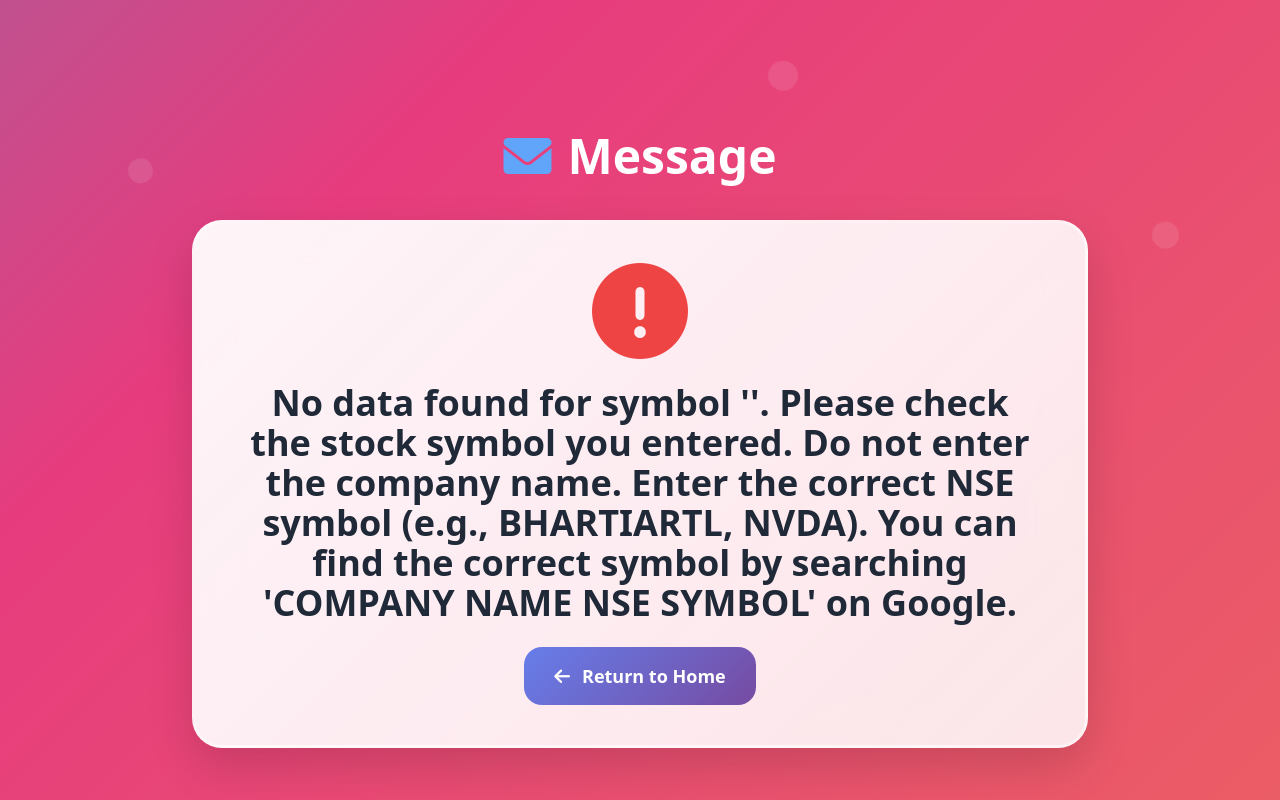
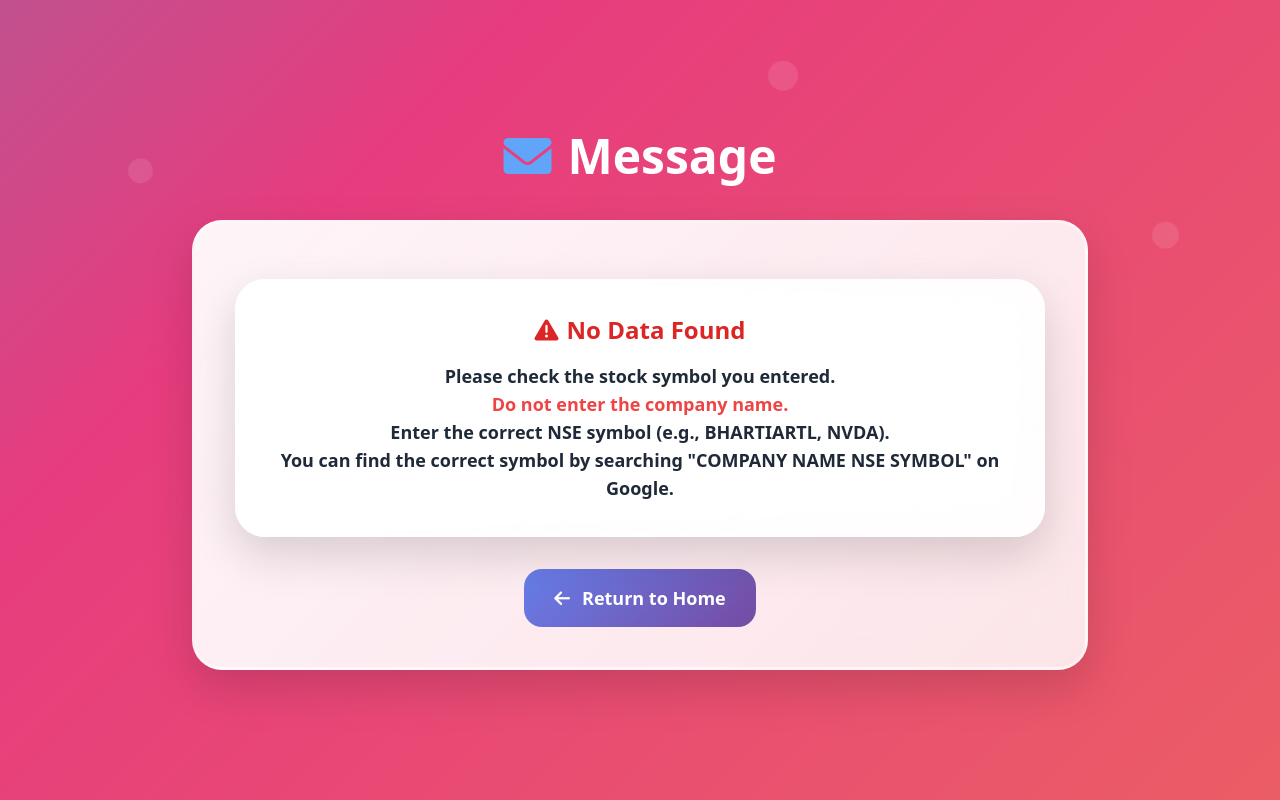
Before and after one commit to venkat4191/SimuTradexx, a Flask app: page /invalid_symbol in a window 1280 px wide. Run offline with Flask 3, Linux system fonts and the light colour scheme.

Commit message:
Update message.html

```diff
--- a/Stock-simulator-main/templates/message.html
+++ b/Stock-simulator-main/templates/message.html
@@ -164,15 +164,28 @@
             <!-- Message Card -->
             <div class="card p-4 md:p-10 max-w-4xl mx-auto mt-16 md:mt-0">
                 <div class="text-center">
-                    {% if success %}
+                    {% if not success and 'symbol' in message|lower %}
+                    <div class="card p-4 md:p-8 bg-red-100 border border-red-300 mb-8 mt-4">
+                        <h2 class="text-base md:text-2xl font-bold mb-2 md:mb-4 text-center text-red-600">
+                            <i class="fas fa-exclamation-triangle mr-2"></i>No Data Found
+                        </h2>
+                        <p class="text-center text-base md:text-lg text-gray-800 font-semibold">
+                            Please check the stock symbol you entered.<br>
+                            <span class="text-red-500 font-bold">Do not enter the company name.</span><br>
+                            Enter the correct NSE symbol (e.g., <b>BHARTIARTL</b>, <b>NVDA</b>).<br>
+                            You can find the correct symbol by searching "COMPANY NAME NSE SYMBOL" on Google.
+                        </p>
+                    </div>
+                    {% else %}
                     <i class="fas fa-check-circle text-4xl md:text-8xl text-green-500 mb-4 md:mb-6 drop-shadow-lg"></i>
-                    {% else %}
-                    <i class="fas fa-exclamation-circle text-4xl md:text-8xl text-red-500 mb-4 md:mb-6 drop-shadow-lg"></i>
                     {% endif %}
-                    <h2 class="text-lg md:text-4xl font-bold mb-4 md:mb-6 text-gray-800 px-2">{{ message }}</h2>
+                    {% if not success and 'symbol' in message|lower %}
                     <a href="{{ url_for('index') }}" class="btn text-xs md:text-lg py-2 md:py-4 inline-block">
                         <i class="fas fa-arrow-left mr-1 md:mr-3"></i>Return to Home
                     </a>
+                    {% else %}
+                    <h2 class="text-lg md:text-4xl font-bold mb-4 md:mb-6 text-gray-800 px-2">{{ message }}</h2>
+                    {% endif %}
                 </div>
             </div>
         </div>
```
